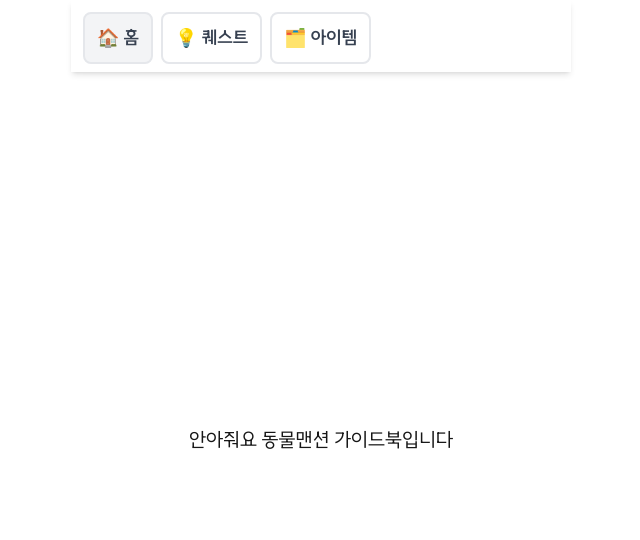
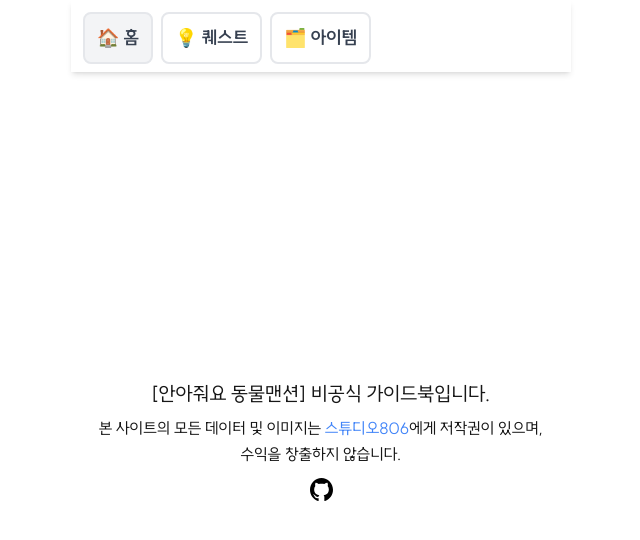
Before and after one commit to woduq1414/hugme-mansion-guide, a Next.js app in the folder app/: page / in a window 1280 px wide. Shown: the top 540 px of the page, without its empty margins (319-959 px from the left). Built offline with nearby package versions, Linux system fonts and the light colour scheme.

Commit message:
feat : update home

```diff
--- a/app/src/app/layout.tsx
+++ b/app/src/app/layout.tsx
@@ -51,7 +51,7 @@
                                 `}>
 
 
-                                <div className="text-lg leading-8">🏠 홈</div>
+                                <div className="text-lg leading-8 ">🏠 홈</div>
                             </button>
                         </Link>
                         <Link href={"/quest"}>
--- a/app/src/app/page.tsx
+++ b/app/src/app/page.tsx
@@ -1,12 +1,63 @@
 import Image from "next/image";
 
 export default function Home() {
-  return (
-    <div className={"flex flex-col items-center justify-center py-2 h-[calc(100vh-5rem)]"}>
-      <div className={"text-xl"}>
-        안아줘요 동물맨션 가이드북입니다
-      </div>
+    return (
+        <div className={"flex flex-col items-center justify-center py-2 h-[calc(100vh-5rem)]"}>
+            <div className={"text-xl text-center"}>
+                <span className={"flex flex-col"}>
+                    <span>
+                    [안아줘요 동물맨션] 비공식 가이드북입니다.
+                    </span>
 
-    </div>
-  );
+                     <span className={"text-base mt-2"}>
+                          본 사이트의 모든 데이터 및 이미지는 <a href={"https://x.com/studio_806"}
+                                                  className={"text-blue-500"}
+                     >스튜디오806</a>에게 저작권이 있으며,
+                     </span>
+                    <span className={"text-base mt-0.5"}>
+                          수익을 창출하지 않습니다.
+                     </span>
+
+
+
+                         <div className={"flex flex-row mt-3 justify-center items-center"}>
+                              <a href={"https://github.com/woduq1414/hugme-mansion-guide"}
+                              className={" cursor-pointer flex flex-row justify-center items-center"}
+                              >
+                        <svg
+                            width="23px"
+                            height="23px"
+                            viewBox="0 0 20 20"
+                            version="1.1"
+                            xmlns="http://www.w3.org/2000/svg"
+                            xmlnsXlink="http://www.w3.org/1999/xlink"
+                        >
+                      <title>github </title>
+                      <desc>Created with Sketch.</desc>
+                      <defs></defs>
+                      <g id="Page-1" stroke="none" strokeWidth={1} fill="none" fillRule="evenodd">
+                        <g
+                            id="Dribbble-Light-Preview"
+                            transform="translate(-140.000000, -7559.000000)"
+                            fill="#000000"
+                        >
+                          <g id="icons" transform="translate(56.000000, 160.000000)">
+                            <path
+                                d="M94,7399 C99.523,7399 104,7403.59 104,7409.253 C104,7413.782 101.138,7417.624 97.167,7418.981 C96.66,7419.082 96.48,7418.762 96.48,7418.489 C96.48,7418.151 96.492,7417.047 96.492,7415.675 C96.492,7414.719 96.172,7414.095 95.813,7413.777 C98.04,7413.523 100.38,7412.656 100.38,7408.718 C100.38,7407.598 99.992,7406.684 99.35,7405.966 C99.454,7405.707 99.797,7404.664 99.252,7403.252 C99.252,7403.252 98.414,7402.977 96.505,7404.303 C95.706,7404.076 94.85,7403.962 94,7403.958 C93.15,7403.962 92.295,7404.076 91.497,7404.303 C89.586,7402.977 88.746,7403.252 88.746,7403.252 C88.203,7404.664 88.546,7405.707 88.649,7405.966 C88.01,7406.684 87.619,7407.598 87.619,7408.718 C87.619,7412.646 89.954,7413.526 92.175,7413.785 C91.889,7414.041 91.63,7414.493 91.54,7415.156 C90.97,7415.418 89.522,7415.871 88.63,7414.304 C88.63,7414.304 88.101,7413.319 87.097,7413.247 C87.097,7413.247 86.122,7413.234 87.029,7413.87 C87.029,7413.87 87.684,7414.185 88.139,7415.37 C88.139,7415.37 88.726,7417.2 91.508,7416.58 C91.513,7417.437 91.522,7418.245 91.522,7418.489 C91.522,7418.76 91.338,7419.077 90.839,7418.982 C86.865,7417.627 84,7413.783 84,7409.253 C84,7403.59 88.478,7399 94,7399"
+                                id="github-[#142]"
+                            ></path>
+                          </g>
+                        </g>
+                      </g>
+                    </svg>
+
+                     </a>
+
+                    </div>
+
+            </span>
+            </div>
+
+        </div>
+    );
 }
```
